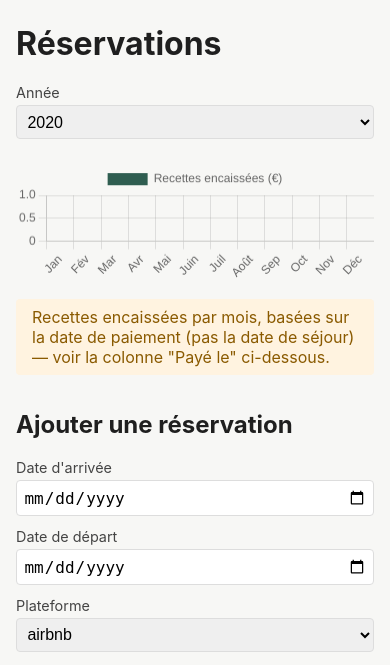
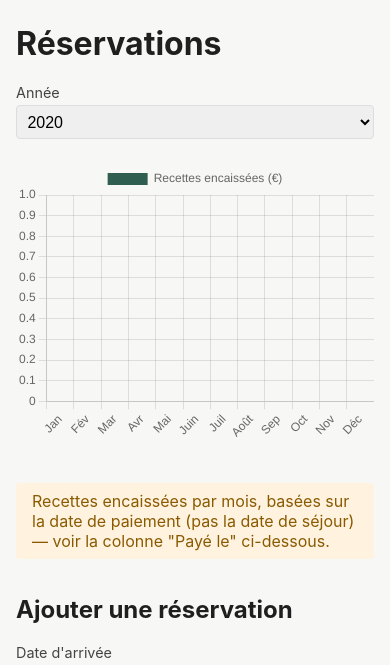
Before and after one commit to LucasChavanel/GestionPatrimoine, a FastAPI app: page /appartement/reservations in a window 390 px wide; the page is wider, and only the part inside the window is pictured. Shown: the part 148-813 px from the top of that part. Run offline with FastAPI, Linux system fonts and the light colour scheme; tables that the repository leaves empty hold one stand-in row (values such as "Sample post"); data that the repository does not hold is empty; parts of the project's set-up code (start-up, migrations or seed data) failed here and were passed over.

Commit message:
Corrige la croissance infinie des graphiques Chart.js
Sans conteneur à hauteur bornée, un canvas Chart.js en responsive:true
peut grossir indéfiniment (bug documenté de Chart.js), repoussant tout
le contenu de la page très loin sous le viewport — la page semblait
vide alors qu'il suffisait de scroller. Repéré sur l'écran Charges,
même bug latent sur Réservations (même pattern de canvas).

Fix : conteneur .chart-container à hauteur fixe (280px, position:
relative) + maintainAspectRatio:false sur les deux graphiques.

```diff
--- a/src/patrimoine/static/css/style.css
+++ b/src/patrimoine/static/css/style.css
@@ -118,6 +118,12 @@ form button {
     margin: 0;
 }
 
+.chart-container {
+    position: relative;
+    height: 280px;
+    margin-bottom: 1.5rem;
+}
+
 table {
     width: 100%;
     border-collapse: collapse;
--- a/src/patrimoine/templates/property/charges.html
+++ b/src/patrimoine/templates/property/charges.html
@@ -18,7 +18,7 @@
     </label>
 </form>
 
-<canvas id="chart-charges" height="100"></canvas>
+<div class="chart-container"><canvas id="chart-charges"></canvas></div>
 <p><strong>Total {{ annee }} : {{ "%.2f"|format(total_annee) }} €</strong></p>
 
 <h2>{% if expense_edit %}Modifier la charge{% else %}Ajouter une charge{% endif %}</h2>
@@ -96,7 +96,7 @@
                 backgroundColor: ['#2f5d50','#8a5a00','#4a6b8a','#a33f3f','#6b4a8a','#3f8a6b','#8a6b3f','#555','#2f8d9a','#9a2f6a','#6a9a2f','#9a6a2f'],
             }]
         },
-        options: { responsive: true }
+        options: { responsive: true, maintainAspectRatio: false }
     });
 </script>
 {% endif %}
--- a/src/patrimoine/templates/property/reservations.html
+++ b/src/patrimoine/templates/property/reservations.html
@@ -18,7 +18,7 @@
     </label>
 </form>
 
-<canvas id="chart-recettes" height="100"></canvas>
+<div class="chart-container"><canvas id="chart-recettes"></canvas></div>
 <p class="disclaimer">Recettes encaissées par mois, basées sur la date de paiement (pas la date de séjour) — voir la colonne "Payé le" ci-dessous.</p>
 
 <h2>{% if booking_edit %}Modifier la réservation{% else %}Ajouter une réservation{% endif %}</h2>
@@ -119,7 +119,7 @@
                 backgroundColor: '#2f5d50',
             }]
         },
-        options: { responsive: true, scales: { y: { beginAtZero: true } } }
+        options: { responsive: true, maintainAspectRatio: false, scales: { y: { beginAtZero: true } } }
     });
 
     // Calcul bidirectionnel brut <-> net, à partir du % de commission de
```
